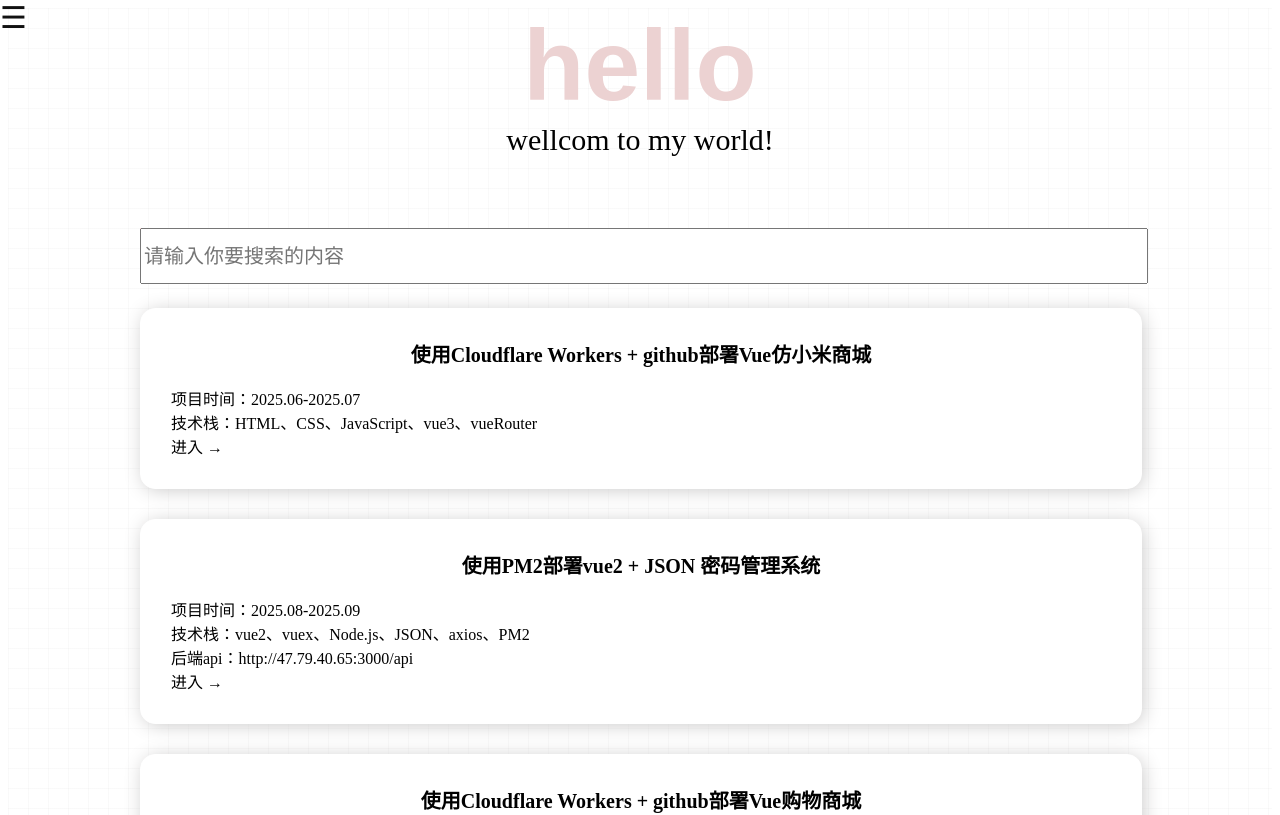
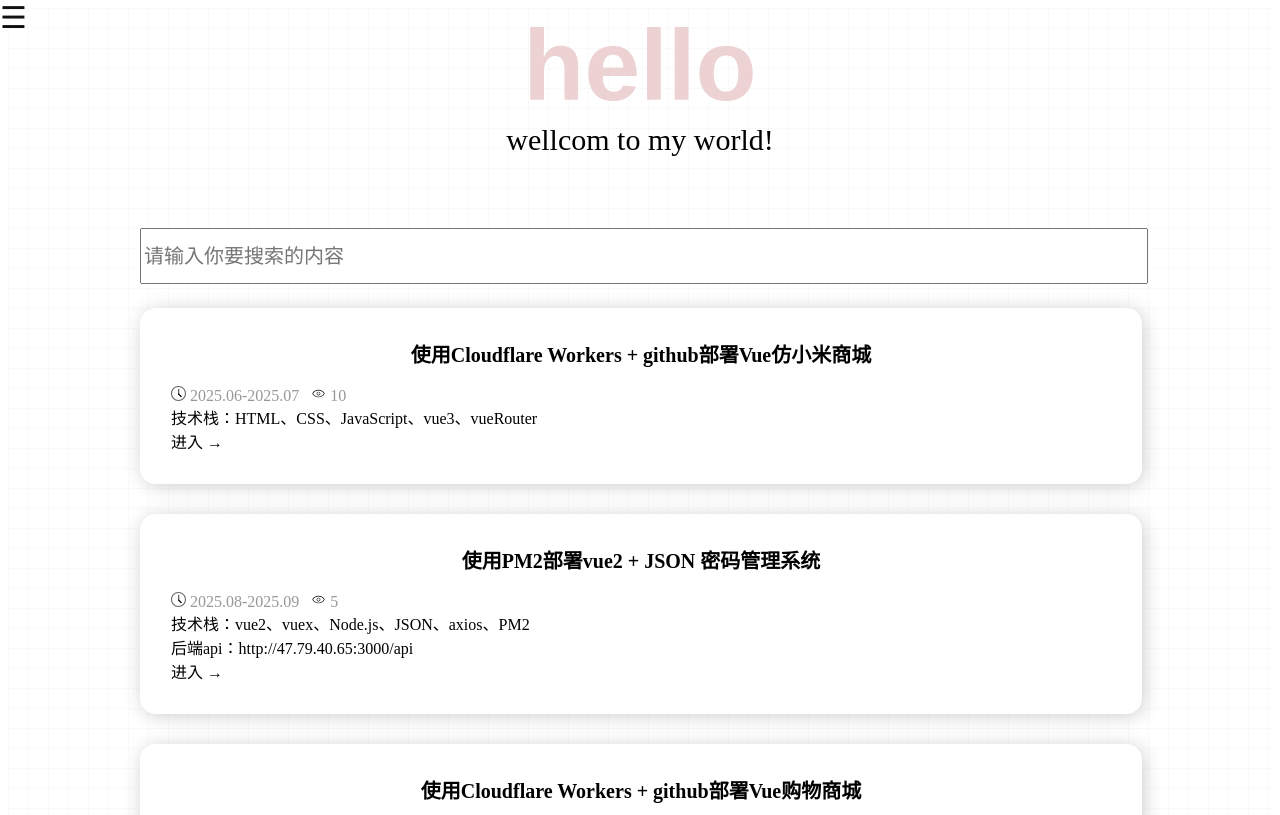
Before and after one commit to xkai003/myblog_vue, a Vue app: page /works in a window 1280 px wide. Shown: the top 815 px of the page. Built offline with nearby package versions, Linux system fonts and the light colour scheme.

Commit message:
作品、笔记页添加时间及浏览量的图标

```diff
--- a/src/views/notes/index.vue
+++ b/src/views/notes/index.vue
@@ -20,9 +20,15 @@
                     <div class="desc">
                         <a :href="item.label" class="title">{{ item.title }}</a><br>
                         <!-- <span class="title">{{ item.title }}</span><br> -->
-                        <span>项目时间：{{ item.time }}</span>
+                        <!-- <span>项目时间：{{ item.time }}</span> -->
+                         <span class="spanicon"><svg t="1763739628070" class="icon" viewBox="0 0 1024 1024" version="1.1" xmlns="http://www.w3.org/2000/svg" p-id="5952"><path d="M512 73.142857C269.604571 73.142857 73.142857 269.604571 73.142857 512s196.461714 438.857143 438.857143 438.857143 438.857143-196.461714 438.857143-438.857143S754.395429 73.142857 512 73.142857z m0-73.142857c282.770286 0 512 229.229714 512 512s-229.229714 512-512 512S0 794.770286 0 512 229.229714 0 512 0z" fill="#666666" p-id="5953"></path><path d="M521.142857 182.857143C495.908571 182.857143 475.428571 203.337143 475.428571 228.571429V548.571429a45.714286 45.714286 0 0 0 91.428572 0V228.571429c0-25.234286-20.48-45.714286-45.714286-45.714286z" fill="#666666" p-id="5954"></path><path d="M523.337143 507.611429a45.714286 45.714286 0 0 0-32.292572 78.043428l165.778286 160.548572a45.714286 45.714286 0 0 0 64.621714-64.585143l-165.778285-160.621715a45.568 45.568 0 0 0-32.329143-13.385142z" p-id="5955"></path></svg>
+                            {{ item.time }}
+                            &nbsp;
+                            <svg t="1763740826758" class="icon" viewBox="0 0 1024 1024" version="1.1" xmlns="http://www.w3.org/2000/svg" p-id="7767"><path d="M512 298.666667c-162.133333 0-285.866667 68.266667-375.466667 213.333333 89.6 145.066667 213.333333 213.333333 375.466667 213.333333s285.866667-68.266667 375.466667-213.333333c-89.6-145.066667-213.333333-213.333333-375.466667-213.333333z m0 469.333333c-183.466667 0-328.533333-85.333333-426.666667-256 98.133333-170.666667 243.2-256 426.666667-256s328.533333 85.333333 426.666667 256c-98.133333 170.666667-243.2 256-426.666667 256z m0-170.666667c46.933333 0 85.333333-38.4 85.333333-85.333333s-38.4-85.333333-85.333333-85.333333-85.333333 38.4-85.333333 85.333333 38.4 85.333333 85.333333 85.333333z m0 42.666667c-72.533333 0-128-55.466667-128-128s55.466667-128 128-128 128 55.466667 128 128-55.466667 128-128 128z" p-id="7768"></path></svg>
+                            {{ item.look }}
+                        </span>
                         <span>技术栈：{{ item.technology }}</span>
-                        <div class="api" v-if="item.api"><span>后端api：</span><a :href="item.api" class="api">{{ item.api }} </a></div>
+                        <!-- <div class="api" v-if="item.api"><span>后端api：</span><a :href="item.api" class="api">{{ item.api }} </a></div> -->
                         <a :href="item.label">进入 →</a>
                         <!-- <span>项目亮点：</span> -->
                         <!-- <div class="wb">
@@ -74,6 +80,7 @@ export default {
                     imgurl:'./img/vscolod_github+cloudflare.jpg',
                     title:"本地项目上传到github上并部署到cloudflare",
                     time:"2025.10.11",
+                    look: "9",
                     technology:"vscolod、github、cloudflare",
                     Introduction:"零基础手把手教你如何把自己的项目上传到github上并部署到cloudflare"
                 },
@@ -82,6 +89,7 @@ export default {
                     imgurl:'./img/pm2-logo.jpg',
                     title:"使用 PM2 部署 Vue 应用指南",
                     time:"2025.07.10",
+                    look: "6",
                     technology:"PM2",
                     Introduction:"零基础手把手教你如何把自己的vue项目上传到自己的服务器上,并设置成开机自启模式"
                 },
@@ -90,6 +98,7 @@ export default {
                     imgurl:'./img/PM2+API.jpg',
                     title:"使用PM2搭建后端api接口",
                     time:"2025.07.10",
+                    look: "8",
                     technology:"PM2、MySQL",
                     Introduction:"零基础手把手教你如何应用PM2搭建连接数据库的api接口"
                 },
@@ -98,6 +107,7 @@ export default {
                     imgurl:'./img/VUE.jpg',
                     title:"vue项目在服务器临时开启服务",
                     time:"2025.07.10",
+                    look: "3",
                     technology:"PM2",
                     Introduction:"零基础手把手教你如何把自己的vue项目上传到自己的服务器上（此步骤只适应临时挂载，服务器终端一旦关闭就不生效了）"
                 },
@@ -106,6 +116,7 @@ export default {
                     imgurl:'./img/vue+MySQL.jpg',
                     title:"Vue项目连接数据库(本地)",
                     time:"2025.07.10",
+                    look: "7",
                     technology:"vue、MySQL",
                     Introduction:"零基础手把手教你vue如何链接数据库并渲染信息到页面上"
                 },
@@ -114,6 +125,7 @@ export default {
                     imgurl:'./img/nginx_logo.jpg',
                     title:"Nginx托管静态网页",
                     time:"2025.07.10",
+                    look: "0",
                     technology:"Nginx",
                     Introduction:"nginx是一款 HTTP Web 服务器、反向代理、内容缓存、负载均衡器、TCP/UDP 代理服务器和邮件代理服务器，它可以将你的网页呈现在浏览器上供用户浏览。"
                 },
@@ -122,6 +134,7 @@ export default {
                     imgurl:'./img/Visual_C++.jpg',
                     title:"Visual C++ 6.0 操作步骤",
                     time:"2025.07.10",
+                    look: "5",
                     technology:"Visual C++ 6.0 操作步骤",
                     Introduction:"Visual C++ 6.0 操作步骤"
                 },
@@ -130,6 +143,7 @@ export default {
                     imgurl:'./img/eclipse.jpg',
                     title:"eclips创建JavaWeb项目流程",
                     time:"2025.07.10",
+                    look: "1",
                     technology:"eclips创建JavaWeb项目流程",
                     Introduction:"eclips创建JavaWeb项目流程"
                 }
@@ -445,6 +459,13 @@ body {
     /* font-size: 30px; 标题文字大小 */
     text-align: center; /* 标题居中 */
 }
+.item .desc .spanicon{
+    color: #989898;
+}
+.item .desc .spanicon .icon{
+    width: 15px;
+    height: 15px;
+}
 .item .desc .wb {
     /* width: 90%; */
     display: block;
--- a/src/views/works/index.vue
+++ b/src/views/works/index.vue
@@ -20,7 +20,12 @@
                     <div class="desc">
                         <a :href="item.label" class="title">{{ item.title }}</a><br>
                         <!-- <span class="title">{{ item.title }}</span><br> -->
-                        <span>项目时间：{{ item.time }}</span>
+                        <span class="spanicon"><svg t="1763739628070" class="icon" viewBox="0 0 1024 1024" version="1.1" xmlns="http://www.w3.org/2000/svg" p-id="5952"><path d="M512 73.142857C269.604571 73.142857 73.142857 269.604571 73.142857 512s196.461714 438.857143 438.857143 438.857143 438.857143-196.461714 438.857143-438.857143S754.395429 73.142857 512 73.142857z m0-73.142857c282.770286 0 512 229.229714 512 512s-229.229714 512-512 512S0 794.770286 0 512 229.229714 0 512 0z" fill="#666666" p-id="5953"></path><path d="M521.142857 182.857143C495.908571 182.857143 475.428571 203.337143 475.428571 228.571429V548.571429a45.714286 45.714286 0 0 0 91.428572 0V228.571429c0-25.234286-20.48-45.714286-45.714286-45.714286z" fill="#666666" p-id="5954"></path><path d="M523.337143 507.611429a45.714286 45.714286 0 0 0-32.292572 78.043428l165.778286 160.548572a45.714286 45.714286 0 0 0 64.621714-64.585143l-165.778285-160.621715a45.568 45.568 0 0 0-32.329143-13.385142z" p-id="5955"></path></svg>
+                            {{ item.time }}
+                            &nbsp;
+                            <svg t="1763740826758" class="icon" viewBox="0 0 1024 1024" version="1.1" xmlns="http://www.w3.org/2000/svg" p-id="7767"><path d="M512 298.666667c-162.133333 0-285.866667 68.266667-375.466667 213.333333 89.6 145.066667 213.333333 213.333333 375.466667 213.333333s285.866667-68.266667 375.466667-213.333333c-89.6-145.066667-213.333333-213.333333-375.466667-213.333333z m0 469.333333c-183.466667 0-328.533333-85.333333-426.666667-256 98.133333-170.666667 243.2-256 426.666667-256s328.533333 85.333333 426.666667 256c-98.133333 170.666667-243.2 256-426.666667 256z m0-170.666667c46.933333 0 85.333333-38.4 85.333333-85.333333s-38.4-85.333333-85.333333-85.333333-85.333333 38.4-85.333333 85.333333 38.4 85.333333 85.333333 85.333333z m0 42.666667c-72.533333 0-128-55.466667-128-128s55.466667-128 128-128 128 55.466667 128 128-55.466667 128-128 128z" p-id="7768"></path></svg>
+                            {{ item.look }}
+                        </span>
                         <span>技术栈：{{ item.technology }}</span>
                         <div class="api" v-if="item.api"><span>后端api：</span><a :href="item.api" class="api">{{ item.api }} </a></div>
                         <a :href="item.label">进入 →</a>
@@ -73,6 +78,7 @@ export default {
                     imgurl:'./img/小米logo.jpg',
                     title:"使用Cloudflare Workers + github部署Vue仿小米商城",
                     time:"2025.06-2025.07",
+                    look:"10",
                     technology:"HTML、CSS、JavaScript、vue3、vueRouter",
                     wb_p1:"1、利用vue框架进行网站搭建",
                     wb_p2:"2、熟练运用HTML、css、javascript对网页页面做美化处理",
@@ -87,6 +93,7 @@ export default {
                     imgurl:'./img/tiktok-vue.jpg',
                     title:"使用PM2部署vue2 + JSON 密码管理系统",
                     time:"2025.08-2025.09",
+                    look:"5",
                     technology:"vue2、vuex、Node.js、JSON、axios、PM2",
                     api: "http://47.79.40.65:3000/api",
                     wb_p1:"1、可以收起、展开数据列表。适配电脑和移动端",
@@ -104,6 +111,7 @@ export default {
                     imgurl:'./img/hm-shopping.jpg',
                     title:"使用Cloudflare Workers + github部署Vue购物商城",
                     time:"2025.01-2025.03",
+                    look:"6",
                     technology:"HTML、CSS、JavaScript、vue3、vueRouter",
                     wb_p1:"1、利用vue框架进行网站搭建",
                     wb_p2:"2、熟练运用HTML、css、javascript对网页页面做美化处理",
@@ -118,6 +126,7 @@ export default {
                     imgurl:'./img/tiktok-demo.jpg',
                     title:"使用Cloudflare Workers + github部署vue密码管理项目",
                     time:"2025.09-2025.09",
+                    look:"7",
                     technology:"vue3、vueRouter、vuex、Node.js、MySQL、axios",
                     api: "https://gist.githubusercontent.com/xkai003/4886740985f4d6276636b3d35c6a3744/raw/9069e4ecd9e7f605d80e54ded6427f1d6750c1e4/tiktok-data.json",
                     wb_p1:"1、应用vue框架搭建的多页面应用程序(测试账号是：XiaoTang；密码是：123456)",
@@ -133,6 +142,7 @@ export default {
                     imgurl:'./img/Vue_我的课堂管理系统.jpg',
                     title:"使用Cloudflare Workers + github部署vue我的课堂管理系统",
                     time:"2025.03-2025.04",
+                    look:"4",
                     technology:"vue3、vueRouter、vuex、Node.js、MySQL、axios",
                     api: "https://gist.githubusercontent.com/xkai003/dffaa48ea67e287c8b49cb918cfa9a4b/raw/3d7241f6fa70e693a37f9e0b9b7e7b23010a3ec6/MyClassroomManagementSystem.json",
                     wb_p1:"1、应用vue框架搭建的多页面应用程序",
@@ -148,6 +158,7 @@ export default {
                     imgurl:'./img/京东log.png',
                     title:"京东",
                     time:"2025-1-1",
+                    look:"3",
                     technology:"HTML、CSS、JavaScript",
                     wb_p1:"1、应用前端相关知识仿写京东商城"
                 },
@@ -156,6 +167,7 @@ export default {
                     imgurl:'./img/小黑记账清单（有饼图）.png',
                     title:"阿茂成绩单",
                     time:"2025-1-1",
+                    look:"8",
                     technology:"HTML、CSS、JavaScript、vue3、vueRouter",
                     wb_p1:"1、随着人们的生活水平的提高，日常消费种类不断增多，想必你也遇到过面对这些琳琅满目的开支而感到苦恼"
                 },
@@ -164,6 +176,7 @@ export default {
                     imgurl:'./img/notebook.png',
                     title:"阿茂记事本",
                     time:"2025-1-1",
+                    look:"1",
                     technology:"HTML、CSS、JavaScript、vue3、vueRouter",
                     wb_p1:"1、自己的人生自己来规划，人生短短三万天，我们要学会充分规划好每一天，正所谓：机会永远留给有准备的人。让我们动起手来一起规划明天的目标吧。"
                 },
@@ -172,6 +185,7 @@ export default {
                     imgurl:'./img/保护海洋2.jpg',
                     title:"保护海洋",
                     time:"2025-1-1",
+                    look:"1",
                     technology:"HTML、CSS、JavaScript、vue3、vueRouter",
                     wb_p1:"1、生活污水成为海洋环境的重要污染源，日常生活习惯会造成海洋环境的污染。有研究表明，污水已经导致沙丁鱼等近10种鱼类产卵和发育受到影响。"
                 },
@@ -180,6 +194,7 @@ export default {
                     imgurl:'./img/xhz2.png',
                     title:"惜花芷",
                     time:"2025-2-8",
+                    look:"1",
                     technology:"HTML、CSS、JavaScript",
                     wb_p1:"1、这是一部电视剧"
                 },
@@ -188,6 +203,7 @@ export default {
                     imgurl:'./img/天安门.jpg',
                     title:"北京",
                     time:"2025-2-8",
+                    look:"1",
                     technology:"HTML、CSS、JavaScript",
                     wb_p1:"1、这是一个景点web"
                 },
@@ -196,6 +212,7 @@ export default {
                     imgurl:'./img/易烊千玺.jpg',
                     title:"易烊千玺",
                     time:"2025-2-18",
+                    look:"1",
                     technology:"HTML、CSS、JavaScript",
                     wb_p1:"这是一个期末作业"
                 },
@@ -204,6 +221,7 @@ export default {
                     imgurl:'./img/Nginx托管静态简历网页.jpg',
                     title:"Nginx托管静态简历网页",
                     time:"2023-10-18",
+                    look:"1",
                     technology:"HTML、CSS、JavaScript",
                     wb_p1:"这是一个期末作业"
                 },
@@ -212,6 +230,7 @@ export default {
                     imgurl:'./img/love.jpg',
                     title:"HTML爱心",
                     time:"2023-9-10",
+                    look:"1",
                     technology:"HTML、CSS、JavaScript",
                     wb_p1:"这是一个用HTML编写的爱心"
                 },
@@ -220,6 +239,7 @@ export default {
                     imgurl:'./img/PythonLove.jpg',
                     title:"Python爱心",
                     time:"2023-9-10",
+                    look:"1",
                     technology:"Python",
                     wb_p1:"这是一个用Python编写的爱心"
                 }
@@ -545,6 +565,13 @@ body {
     /* font-size: 30px; 标题文字大小 */
     text-align: center; /* 标题居中 */
 }
+.item .desc .spanicon{
+    color: #989898;
+}
+.item .desc .spanicon .icon{
+    width: 15px;
+    height: 15px;
+}
 .item .desc .wb {
     /* width: 90%; */
     display: block;
```
